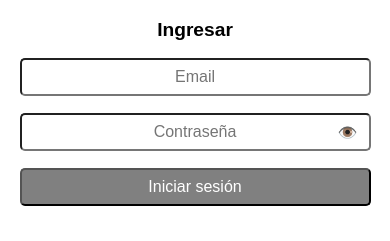
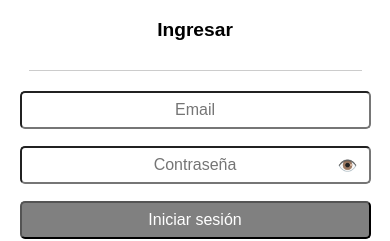
Before and after one commit to MauricioBuda/Pedidos, a website built with Vite: page index.html in a window 390 px wide. Shown: the part 262-503 px from the top of the page. Built offline with nearby package versions, Linux system fonts and the light colour scheme; some packages are replaced by stand-ins of ours; no server answers.

```diff
--- a/index.html
+++ b/index.html
@@ -25,6 +25,9 @@
 <p class="userInfo" id="userInfo" style="display:none;">
   👤 <strong id="userEmail"></strong>
 </p>
+
+
+<hr id="hrMobileUser">
 
 
  <div class="authSection" id="authSection">
@@ -189,7 +192,7 @@
 
 
     <div class="filtroPorCLiente" style="margin-bottom:10px; position:relative;">
-      <label for="busquedaCliente"> Filtrar por cliente: </label><br>
+      <label class="filtroBusquedaCliente" for="busquedaCliente"> Filtrar por cliente: </label><br>
       <input
         type="text"
         id="busquedaCliente"
--- a/public/css/CSS-Dividido/admin.css
+++ b/public/css/CSS-Dividido/admin.css
@@ -21,6 +21,10 @@
   justify-content: center;
   align-items: center;
 }
+
+  .filtroBusquedaCliente{
+    padding-right: 5px;
+  }
 
 
 #filtroClienteActivoBox {
@@ -81,6 +85,8 @@
     padding: 10px;
   }
 
+
+
   #sugerenciasClientes {
     width: 100%;
   }
--- a/public/css/CSS-Dividido/inicioDeSesion.css
+++ b/public/css/CSS-Dividido/inicioDeSesion.css
@@ -116,6 +116,15 @@
   background-color: white;
 }
 
+#hrMobileUser {
+  display: none;
+  border: none;
+  height: 1px;
+  background: #ccc;
+  margin: 12px 0;
+}
+
+
 /* FIN DE INICIO DE SESION */
 
 
@@ -195,4 +204,14 @@
     margin-bottom: 10px;
   }
 
+
+#hrMobileUser {
+  display: block;
+  width: 90%;
+  margin: 12px auto 20px auto;
 }
+
+
+
+
+}
```
